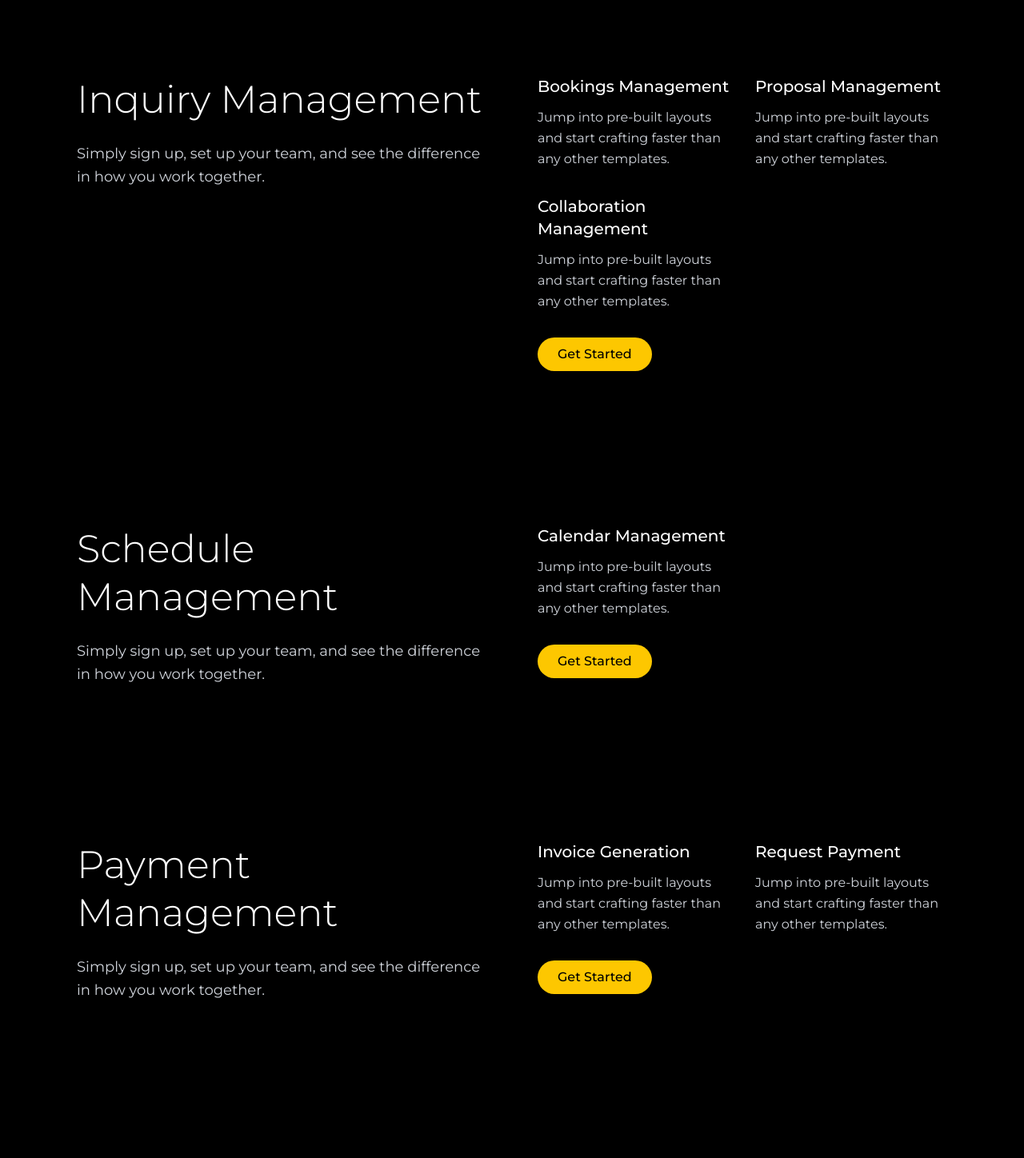
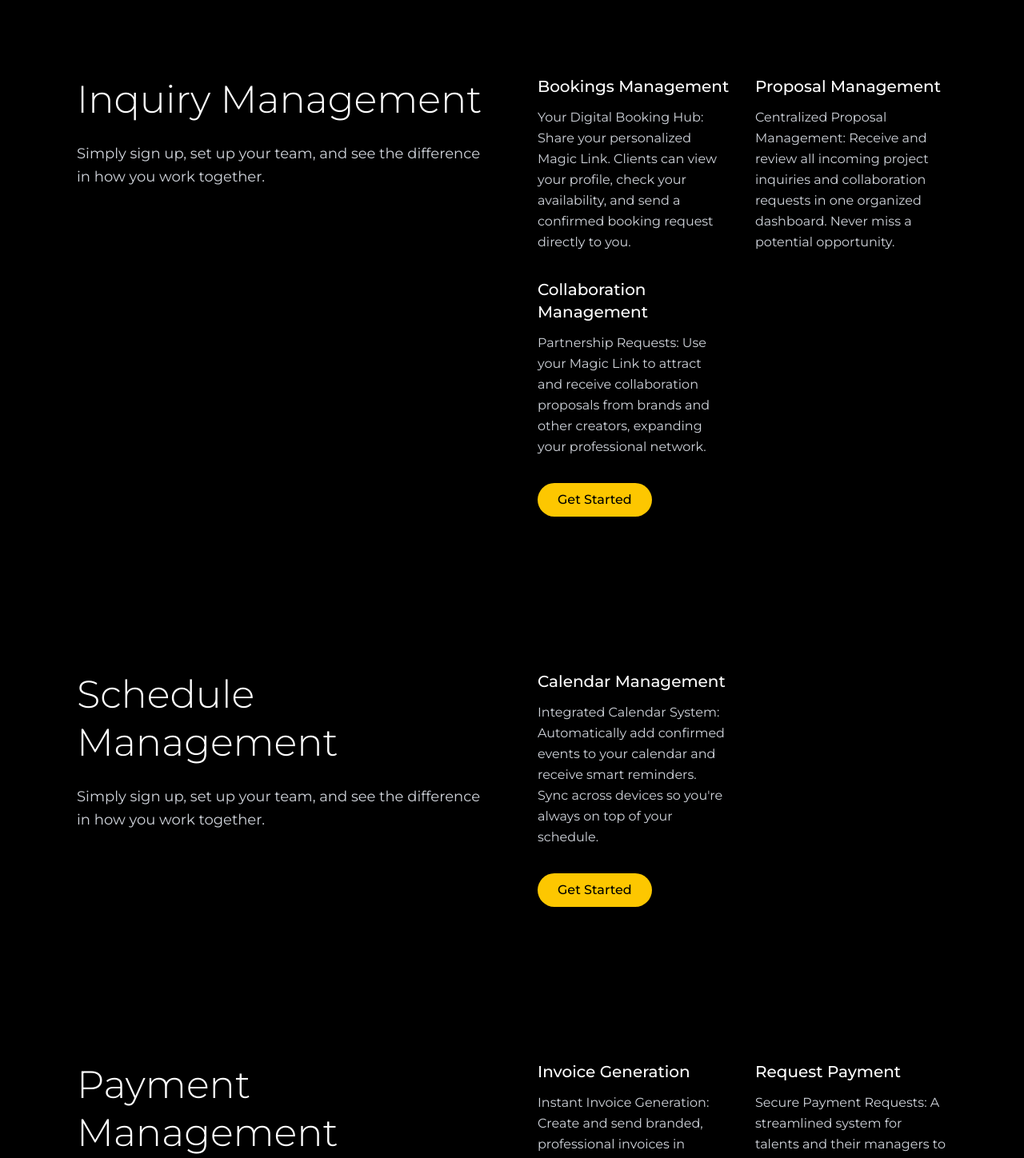
Before and after one commit to husbridge/Website, a Next.js app: page /features in a window 1280 px wide. Shown: the part 1120-2568 px from the top of the page at 80% size. Built offline with nearby package versions, Linux system fonts and the light colour scheme.

Commit message:
modified features.tsx and features.ts

```diff
--- a/src/components/features/features.tsx
+++ b/src/components/features/features.tsx
@@ -1,6 +1,5 @@
 "use client";
 
-import React from "react";
 import { sectionsData } from "@/constants/features";
 import Section from "./section";
 
--- a/src/constants/features.ts
+++ b/src/constants/features.ts
@@ -10,17 +10,17 @@ export const sectionsData: SectionData[] = [
       {
         title: "Bookings Management",
         description:
-          "Jump into pre-built layouts and start crafting faster than any other templates.",
+          "Your Digital Booking Hub: Share your personalized Magic Link. Clients can view your profile, check your availability, and send a confirmed booking request directly to you.",
       },
       {
         title: "Proposal Management",
         description:
-          "Jump into pre-built layouts and start crafting faster than any other templates.",
+          "Centralized Proposal Management: Receive and review all incoming project inquiries and collaboration requests in one organized dashboard. Never miss a potential opportunity.",
       },
       {
         title: "Collaboration Management",
         description:
-          "Jump into pre-built layouts and start crafting faster than any other templates.",
+          "Partnership Requests: Use your Magic Link to attract and receive collaboration proposals from brands and other creators, expanding your professional network.",
         fullWidth: true,
       },
     ],
@@ -35,7 +35,7 @@ export const sectionsData: SectionData[] = [
       {
         title: "Calendar Management",
         description:
-          "Jump into pre-built layouts and start crafting faster than any other templates.",
+          "Integrated Calendar System: Automatically add confirmed events to your calendar and receive smart reminders. Sync across devices so you're always on top of your schedule.",
         fullWidth: true,
       },
     ],
@@ -50,12 +50,12 @@ export const sectionsData: SectionData[] = [
       {
         title: "Invoice Generation",
         description:
-          "Jump into pre-built layouts and start crafting faster than any other templates.",
+          "Instant Invoice Generation: Create and send branded, professional invoices in seconds directly from the platform.",
       },
       {
         title: "Request Payment",
         description:
-          "Jump into pre-built layouts and start crafting faster than any other templates.",
+          "Secure Payment Requests: A streamlined system for talents and their managers to request and track client payments efficiently. (Integrated payment processing coming soon)",
       },
     ],
     hasButton: true,
@@ -69,7 +69,7 @@ export const sectionsData: SectionData[] = [
       {
         title: "Messaging",
         description:
-          "Jump into pre-built layouts and start crafting faster than any other templates.",
+          "Unified Messaging: Communicate with all your clients and collaborators in one organized inbox, keeping every project's conversation seamless and searchable.",
         fullWidth: true,
       },
     ],
```
